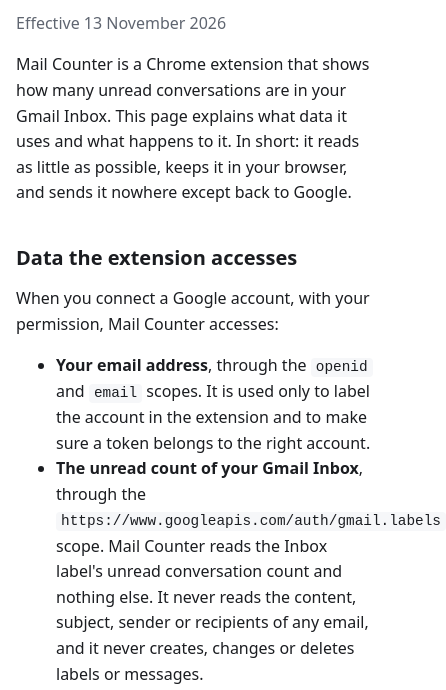
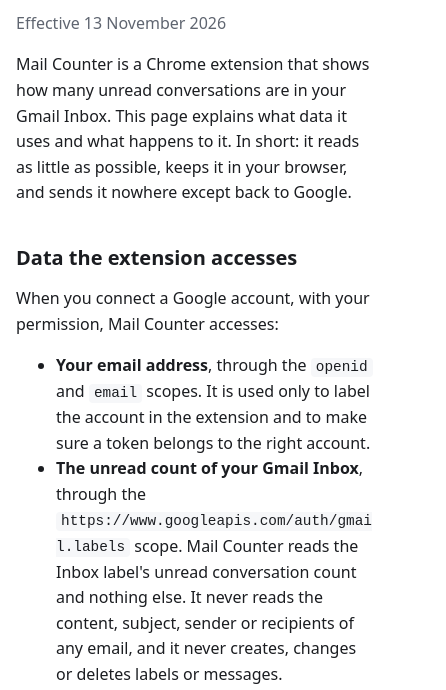
Before and after one commit to irondsd/mail-counter, a website: page docs/privacy.html in a window 390 px wide. Shown: the part 154-844 px from the top of the page, 446 px wide, since content can reach past the window. Drawn offline with Linux system fonts and the light colour scheme.

Commit message:
Add publishing guide, wrap long code on mobile, ignore .claude/
Co-Authored-By: Claude Opus 5.5 <noreply@anthropic.com>

```diff
--- a/docs/style.css
+++ b/docs/style.css
@@ -66,6 +66,7 @@ code {
   padding: 0.1em 0.35em;
   border-radius: 4px;
   background: var(--surface);
+  overflow-wrap: anywhere;
 }
 
 pre {
```
Also changed, not shown: README.md, 1 other file.
